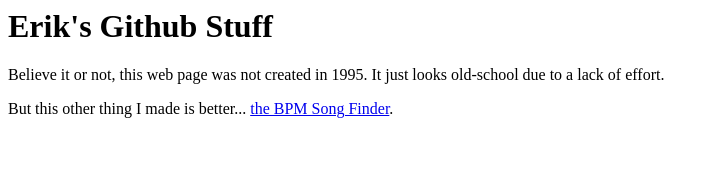
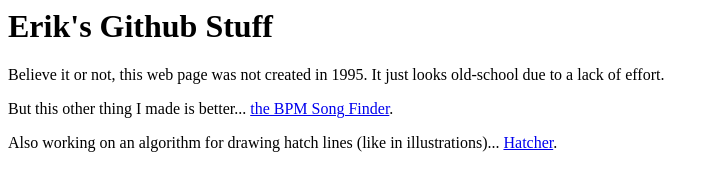
Before and after one commit to erikh2000/erikh2000.github.io, a plain HTML site: page index.html in a window 1280 px wide. Shown: the whole page, without its empty margins (0-719 px from the left). Drawn offline with Linux system fonts and the light colour scheme.

Commit message:
New link.

```diff
--- a/index.html
+++ b/index.html
@@ -5,6 +5,7 @@
 <p>Believe it or not, this web page was not created in 1995. It just looks old-school due to a lack of effort.</p>
 
 <p>But this other thing I made is better... <a href="/bpm-song-finder/">the BPM Song Finder</a>.</p>
+<p>Also working on an algorithm for drawing hatch lines (like in illustrations)... <a href='/hatcher/'>Hatcher</a>.</p>
 
 </body>
 </html>
```
